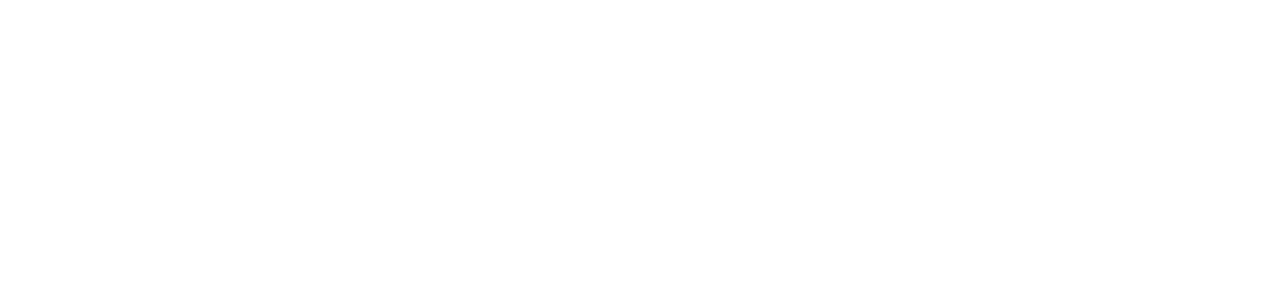
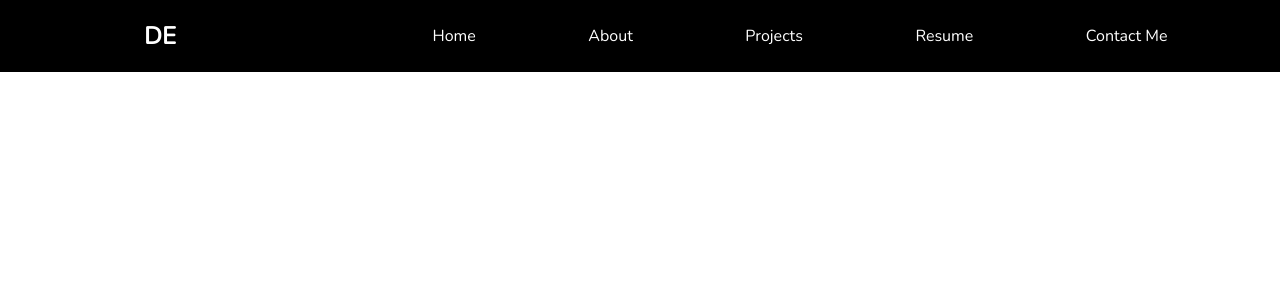
Before and after one commit to djevy/PortofolioV2, a React (Create React App) app: page / in a window 1280 px wide. Shown: the top 300 px of the page. Built offline with nearby package versions, Linux system fonts and the light colour scheme.

Commit message:
Worked on navbar

```diff
--- a/package.json
+++ b/package.json
@@ -8,7 +8,9 @@
     "@testing-library/user-event": "^12.8.3",
     "react": "^17.0.2",
     "react-dom": "^17.0.2",
+    "react-router-dom": "^5.3.0",
     "react-scripts": "4.0.3",
+    "sass": "^1.41.0",
     "web-vitals": "^1.1.2"
   },
   "scripts": {
--- a/src/App.css
+++ /dev/null
@@ -1,38 +0,0 @@
-.App {
-  text-align: center;
-}
-
-.App-logo {
-  height: 40vmin;
-  pointer-events: none;
-}
-
-@media (prefers-reduced-motion: no-preference) {
-  .App-logo {
-    animation: App-logo-spin infinite 20s linear;
-  }
-}
-
-.App-header {
-  background-color: #282c34;
-  min-height: 100vh;
-  display: flex;
-  flex-direction: column;
-  align-items: center;
-  justify-content: center;
-  font-size: calc(10px + 2vmin);
-  color: white;
-}
-
-.App-link {
-  color: #61dafb;
-}
-
-@keyframes App-logo-spin {
-  from {
-    transform: rotate(0deg);
-  }
-  to {
-    transform: rotate(360deg);
-  }
-}
--- a/src/App.js
+++ b/src/App.js
@@ -1,12 +1,27 @@
-import logo from './logo.svg';
-import './App.css';
+import './App.scss';
+
+
 import Navbar from './Components/Navbar/Navbar';
+import {
+  BrowserRouter as Router,
+  Switch,
+  Route,
+  Link
+} from "react-router-dom";
+
 
 function App() {
   return (
     <div className="App">
+    <Router>
       <Navbar/>
+      <Switch>
+        <Route path="/">
 
+        </Route>
+        {/* <Route path="*" component={NotFound} /> */}
+      </Switch>
+    </Router>
     </div>
   );
 }
--- /dev/null
+++ b/src/App.scss
@@ -0,0 +1,8 @@
+@import url('https://fonts.googleapis.com/css2?family=Nunito&display=swap');
+
+* {
+  font-family: 'Nunito', 'Courier New', Courier, monospace;
+}
+.App {
+  background-color: #000;
+}
--- a/src/Components/Navbar/Navbar.jsx
+++ b/src/Components/Navbar/Navbar.jsx
@@ -1,8 +1,19 @@
-import "./Navbar"
+import "./Navbar.scss"
+import { Link } from "react-router-dom";
 
 const Navbar = () => {
     return (
         <section id="navbar">
+            <div id="logo">
+                <h1>DE</h1>
+            </div>
+            <div id="links">
+                <Link to="/" className="Link">Home</Link>
+                <Link to="/about" className="Link">About</Link>
+                <Link to="/projects" className="Link">Projects</Link>
+                <Link to="/articles" className="Link">Resume</Link>
+                <p>Contact Me</p>
+            </div>
 
         </section>
      );
--- a/src/Components/Navbar/Navbar.scss
+++ b/src/Components/Navbar/Navbar.scss
@@ -0,0 +1,23 @@
+
+#navbar {
+    display: grid;
+    grid-template-columns: 25% 75%;
+    #logo {
+        color: #fff;
+        grid-column: 1;
+        margin: auto;
+    }
+    #links {
+        grid-column: 2;
+        grid-row: 1;
+        display: flex;
+        justify-content: space-evenly;
+        align-items: center;
+        .Link, p {
+            color: #fff;
+            text-decoration: none;
+            margin: 0px;
+        }
+    }
+
+}
```
Also changed, not shown: 1 other file (tests, documents, lock files or other folders).
